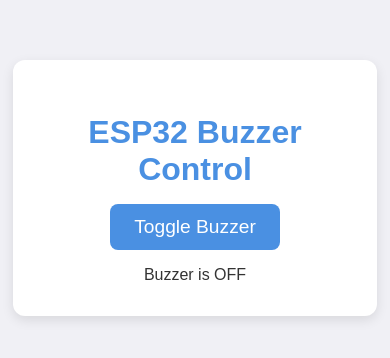
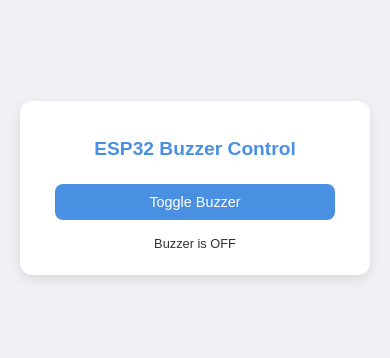
Before and after one commit to hizawye/webserver-buzzer, a plain HTML site: page data/index.html in a window 390 px wide. Shown: the part 234-592 px from the top of the page. Drawn offline with Linux system fonts and the light colour scheme.

Commit message:
make the index responsive

```diff
--- a/data/index.html
+++ b/data/index.html
@@ -14,32 +14,40 @@
       margin: 0;
       background-color: #f0f0f5;
       color: #333;
+      padding: 0 1rem;
+      box-sizing: border-box;
     }
 
     .container {
       text-align: center;
       background-color: #ffffff;
-      padding: 2rem;
+      padding: 1.5rem;
       border-radius: 12px;
       box-shadow: 0 4px 12px rgba(0, 0, 0, 0.1);
-      width: 300px;
+      max-width: 100%;
+      width: 100%;
+      max-width: 350px;
+      box-sizing: border-box;
     }
 
     h1 {
       color: #4a90e2;
-      margin-bottom: 1rem;
+      margin-bottom: 1.5rem;
+      font-size: 1.8rem;
     }
 
     .buzzer-btn {
       background-color: #4a90e2;
       border: none;
       color: #ffffff;
-      padding: 12px 24px;
-      font-size: 1.2rem;
+      padding: 14px;
+      font-size: 1.1rem;
       cursor: pointer;
       border-radius: 8px;
       transition: background-color 0.3s;
-      outline: none;
+      width: 100%;
+      max-width: 280px;
+      margin: 0 auto;
     }
 
     .buzzer-btn:hover {
@@ -50,6 +58,36 @@
       margin-top: 1rem;
       font-size: 1rem;
       color: #333;
+    }
+
+    @media (max-width: 600px) {
+      h1 {
+        font-size: 1.4rem;
+      }
+
+      .buzzer-btn {
+        padding: 12px;
+        font-size: 1rem;
+      }
+
+      .status {
+        font-size: 0.9rem;
+      }
+    }
+
+    @media (max-width: 400px) {
+      h1 {
+        font-size: 1.2rem;
+      }
+
+      .buzzer-btn {
+        padding: 10px;
+        font-size: 0.9rem;
+      }
+
+      .status {
+        font-size: 0.8rem;
+      }
     }
   </style>
 </head>
```
